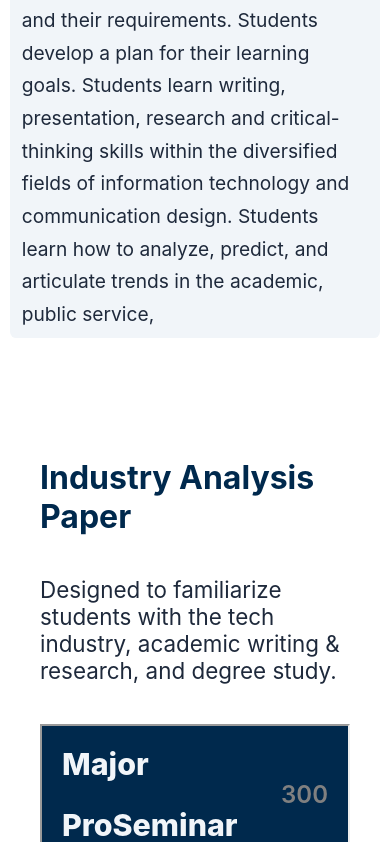
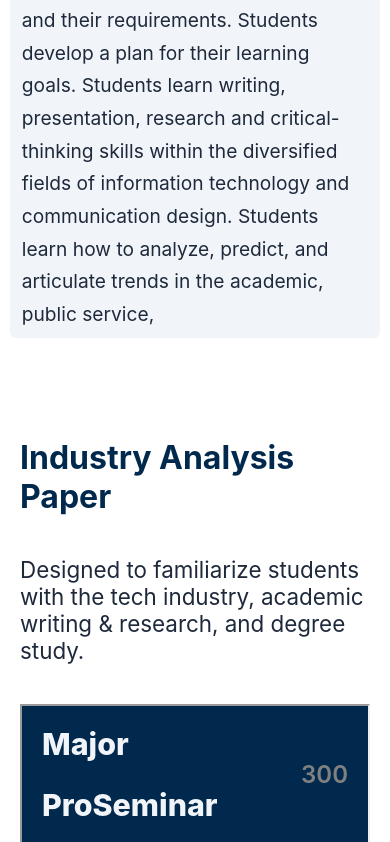
Before and after one commit to carlosdlroca/csumb-ilp, a Next.js app: page /courses/300 in a window 390 px wide. Shown: the part 495-1337 px from the top of the page. Built offline with nearby package versions, Linux system fonts and the light colour scheme.

Commit message:
adjust padding variable on breakpoint

```diff
--- a/styles/CoursePage.module.css
+++ b/styles/CoursePage.module.css
@@ -92,9 +92,17 @@
   height: 100rem;
 }
 
+@media (max-width: 56.25em) {
+
+}
+
 @media (max-width: 37.5em) {
+  .container {
+    --padding: 2.5rem;
+  }
+
   .header {
-    padding: 1rem 2.5rem 2.5rem;
+    padding-top: 1rem;
     gap: 5rem;
   }
 
@@ -112,4 +120,5 @@
     margin-left: 0;
     font-size: 3rem;
   }
+
 }
```
